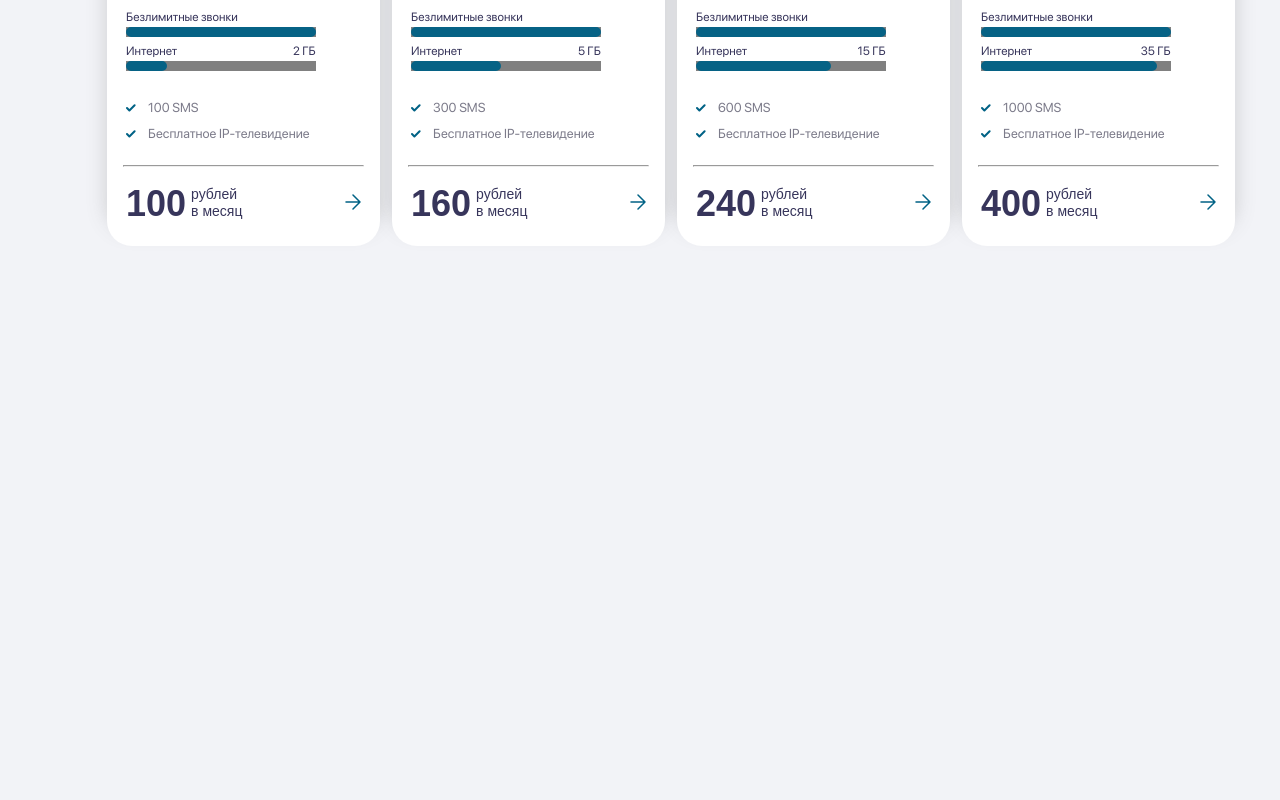
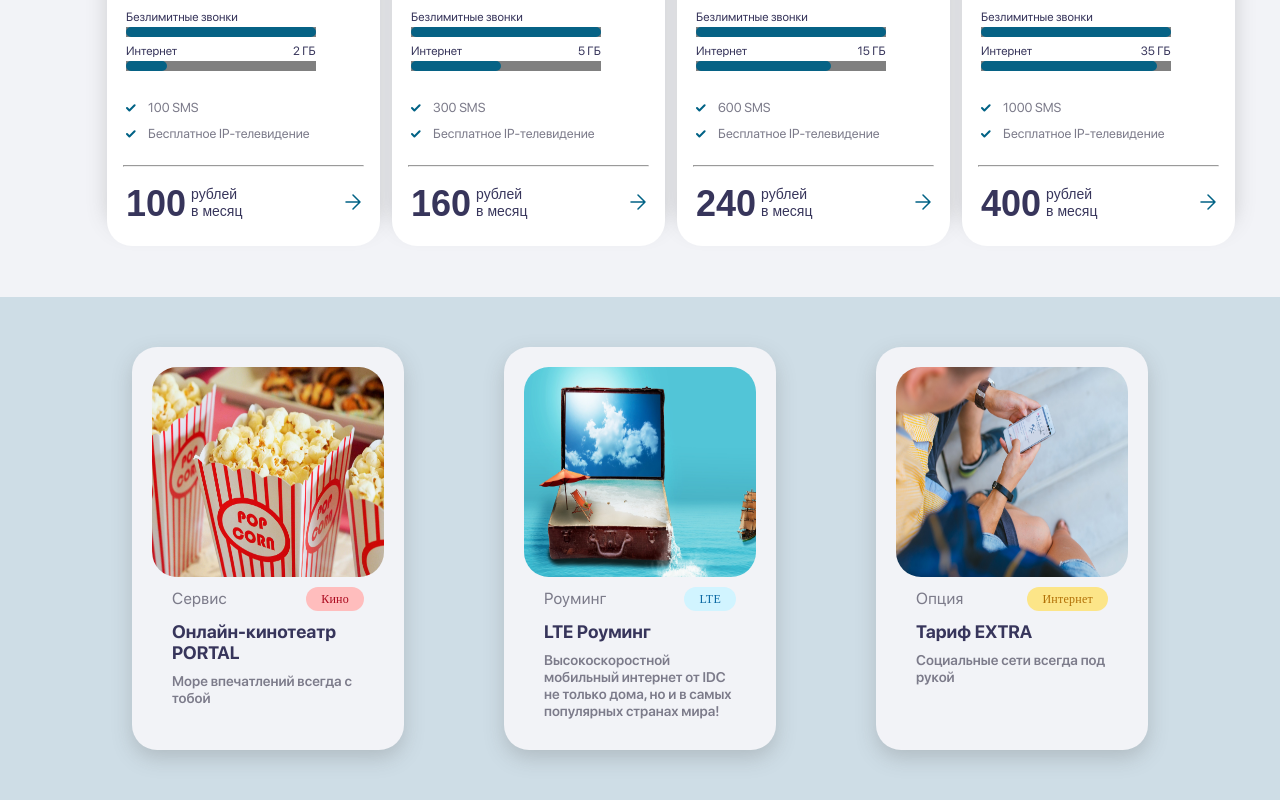
Before and after one commit to sgu6ena/idc, a plain HTML site: page index.html in a window 1280 px wide. Shown: the part 1868-2668 px from the top of the page. Before the commit the page ends 2165 px from the top, so only its background shows below. Drawn offline with nearby package versions, Linux system fonts and the light colour scheme.

Commit message:
Add files via upload

```diff
--- a/index.html
+++ b/index.html
@@ -148,8 +148,8 @@
             <div class="button-prev-wrapper  ">
 
                 <button class="slider-prev">
-                <img src="image/short_left.svg" alt="" class="arrow-slider-prev">
-            </button></div>
+                    <img src="image/short_left.svg" alt="" class="arrow-slider-prev">
+                </button></div>
 
 
             <div class="button-next-wrapper button-big-slider d-flex justify-content-center align-content-center ">
@@ -263,15 +263,20 @@
                 <!-- /.tariffs-title -->
                 <div class="tariffs-options ">
                     <ul class="tariffs-list d-flex justify-content-end ">
-                        <li class="tariffs-list-item"><button class="tariffs-list-button hvr-underline-from-center  ">Хиты</button></li>
+                        <li class="tariffs-list-item"><button
+                                class="tariffs-list-button hvr-underline-from-center  ">Хиты</button></li>
                         <!-- /.tariffs-list-item -->
-                        <li class="tariffs-list-item"><button class="tariffs-list-button hvr-underline-from-center ">Мобильная связь</button></li>
+                        <li class="tariffs-list-item"><button
+                                class="tariffs-list-button hvr-underline-from-center ">Мобильная связь</button></li>
                         <!-- /.tariffs-list-item -->
-                        <li class="tariffs-list-item"><button class="tariffs-list-button hvr-underline-from-center ">интернет</button></li>
+                        <li class="tariffs-list-item"><button
+                                class="tariffs-list-button hvr-underline-from-center ">интернет</button></li>
                         <!-- /.tariffs-list-item -->
-                        <li class="tariffs-list-item"><button class="tariffs-list-button hvr-underline-from-center ">телевидение</button></li>
+                        <li class="tariffs-list-item"><button
+                                class="tariffs-list-button hvr-underline-from-center ">телевидение</button></li>
                         <!-- /.tariffs-list-item -->
-                        <li class="tariffs-list-item"><button class="tariffs-list-button hvr-underline-from-center ">проводная связь</button></li>
+                        <li class="tariffs-list-item"><button
+                                class="tariffs-list-button hvr-underline-from-center ">проводная связь</button></li>
                         <!-- /.tariffs-list-item -->
                     </ul>
                     <!-- /.tariffs-list -->
@@ -533,18 +538,61 @@
                     <!-- /.tarrif-item -->
                 </div>
             </div>
+        </div>
+    </section>
 
-            <!-- /.col-3 -->
 
-            <!-- /.col-3 -->
+    <section class="extra">
+        <div class="container">
+            <div class=" d-flex align-items-stretch justify-content-center">
+                    <div class="extra-item">
+                        <div class="extra-image-wrapper">
+                            <img src="image/extra-1.jpg" alt="кино" class="extra-image">
+                        </div>
+                        <div class="extra-description-wrapper">
+                            <div class="extra-subtitle-wrapper d-flex justify-content-between align-items-center">
+                                <h4 class="extra-subtitle">Сервис</h4>
+                                <div class="tag tag-film">Кино</div>
+                            </div>
+                            <h3 class="extra-title">Онлайн-кинотеатр PORTAL</h3>
+                            <div class="extra-description">Море впечатлений всегда с тобой</div>
+                        </div>
+                    </div>
 
-            <!-- /.col-3 -->
 
-            <!-- /.col-3 -->
+                    <div class="extra-item">
+                        <div class="extra-image-wrapper">
+                            <img src="image/extra-2.jpg" alt="" class="extra-image">
+                        </div>
+                        <div class="extra-description-wrapper">
+                            <div class="extra-subtitle-wrapper d-flex justify-content-between align-items-center">
+                                <h4 class="extra-subtitle">Роуминг</h4>
+                                <div class="tag tag-LTE">LTE</div>
+                            </div>
+                            <h3 class="extra-title">LTE Роуминг</h3>
+                            <div class="extra-description">Высокоскоростной мобильный интернет от IDC не только дома, но и в самых популярных странах мира!</div>
+                        </div>
+                    </div>
 
+                    <div class="extra-item">
+                        <div class="extra-image-wrapper">
+                            <img src="image/extra-3.jpg" alt="" class="extra-image">
+                        </div>
+
+                        <div class="extra-description-wrapper">
+                            <div class="extra-subtitle-wrapper d-flex justify-content-between align-items-center">
+                                <h4 class="extra-subtitle">Опция</h4>
+                                <div class="tag tag-internet">Интернет</div>
+                            </div>
+                            <h3 class="extra-title">Тариф EXTRA</h3>
+                            <div class="extra-description">Социальные сети всегда под рукой</div>
+                        </div>
+                    </div>
+
+            </div>
         </div>
+    </section>
 
-    </section>
 
 
 </body>
--- a/style/style.css
+++ b/style/style.css
@@ -36,6 +36,7 @@
 
 :root {
     --background-color: #F2F3F7;
+    --background-color-second:rgba(0, 98, 133, 0.15);
 
     --default-color: #3554D1;
     --first-default: #2B4D5D;
@@ -600,11 +601,9 @@ border:none;
 
 
 .tariffs-list-button:hover{
-
     color: #006285;
 }
 .tariffs-list-button:focus{
-
     color: #006285;
 }
 
@@ -744,3 +743,84 @@ border:none;
     border: none;
     background: transparent
 }
+
+/* * EXTRA * */
+
+.extra{
+
+background: var(--background-color-second)
+}
+
+.extra-item{
+    width: 367px;
+    margin: 50px;
+    padding: 20px;
+    background: #F2F3F7;
+    box-shadow: 0px 8px 20px rgba(92, 92, 92, 0.25);
+    border-radius: 25px;
+}
+
+.extra-image-wrapper{
+
+height: 210px;
+overflow: hidden;
+border-radius: 25px;
+}
+
+.extra-image{
+    height: 100%;
+    width:   100%;
+}
+
+.extra-description-wrapper{
+padding: 10px 20px ;
+}
+.extra-subtitle{
+    font-family: 'San Francisco Pro';
+font-style: normal;
+font-weight: normal;
+font-size: 16px;
+line-height: 24px;
+letter-spacing: 0.02em;
+font-feature-settings: 'liga' off;
+color: var(--text-second);
+}
+
+.tag-film{
+    background: #FFBDBD;
+    color:#AB091E;
+}
+
+.tag-LTE{
+    background: #D1F4FF;
+    color:#0B69A3;
+}
+
+.tag-internet{
+    background: #FCE588;
+    color:#B16F05;
+}
+
+.extra-title{
+    padding-top: 10px;
+    padding-bottom: 10px;
+    font-family: 'San Francisco Pro Bold';
+font-style: normal;
+font-weight: 600;
+font-size: 18px;
+line-height: 21px;
+color: var(--title-second);
+
+
+}
+
+.extra-description{
+    font-family: 'San Francisco Pro Semibold';
+
+font-weight: 500;
+font-size: 14px;
+line-height: 17px;
+
+
+color: var(--text-second);
+}
```
Also changed, not shown: image/extra-1.jpg (added), image/extra-2.jpg (added), image/extra-3.jpg (added).
